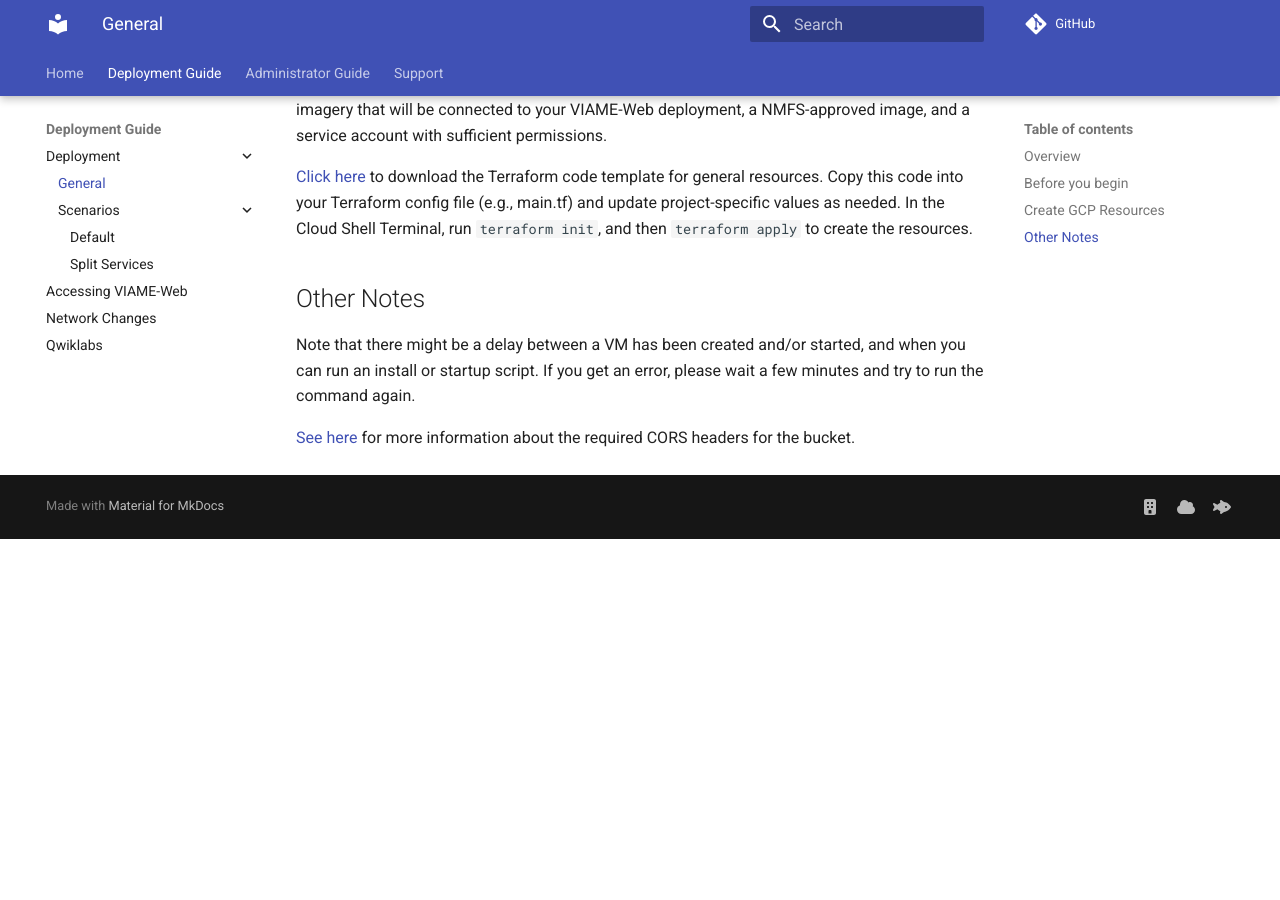
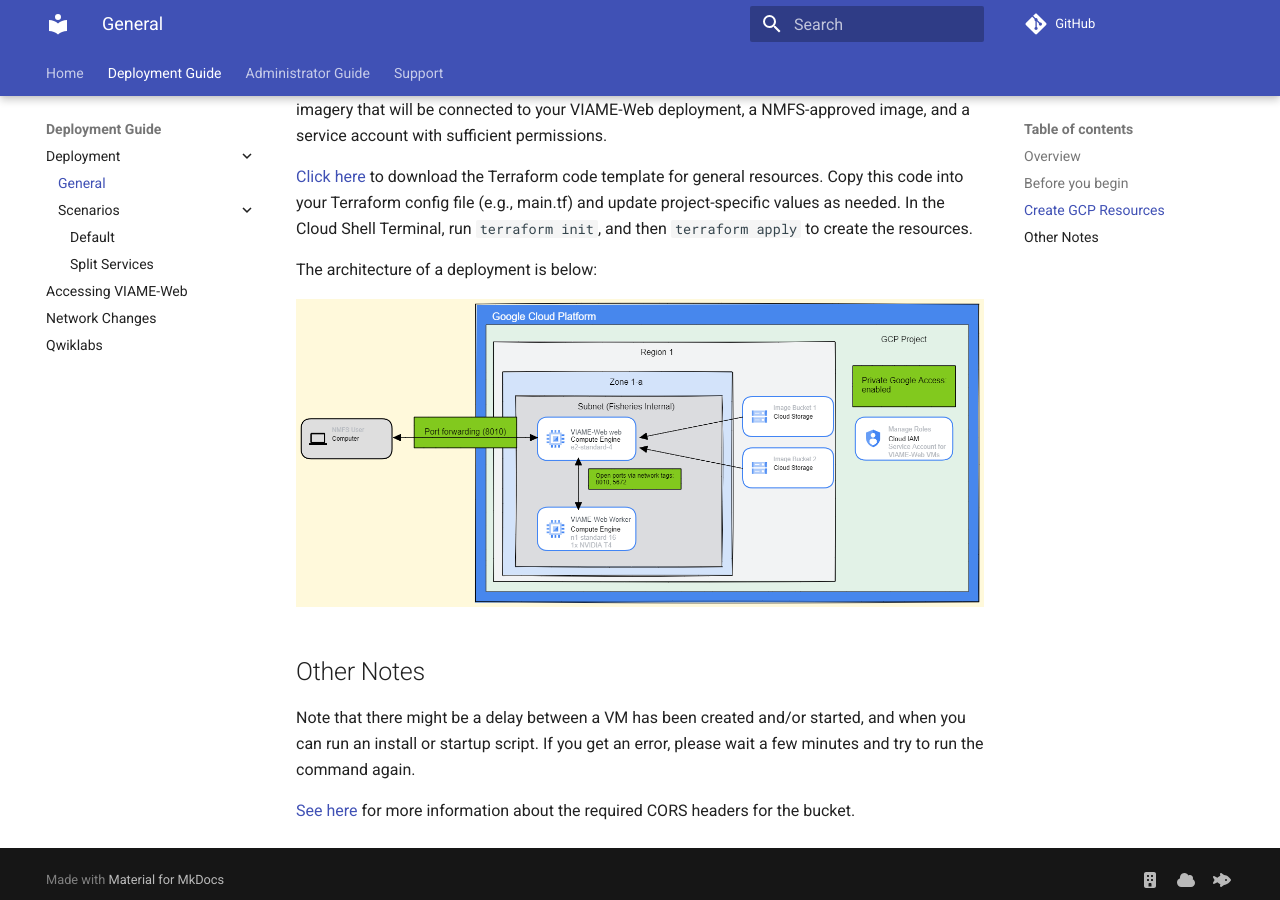
Before and after one commit to SWFSC/viame-web-noaa-gcp, an MkDocs documentation site: the page built from docs/deployment-general.md, in a window 1280 px wide and 900 px high, scrolled down 904 px. Built offline with MkDocs 1.6.1 and Material for MkDocs 9.7.7, drawn with Linux system fonts in a browser that asks for light colours; comment, search, counter and statistics services are not loaded; before the commit the page ends 1443 px from its top, so only the background shows below that.

Commit message:
add architecture diagram

```diff
--- a/docs/deployment-general.md
+++ b/docs/deployment-general.md
@@ -25,6 +25,10 @@
 
 [Click here](https://drive.google.com/u/0/uc?id=16vJPK8ikKm5QlPcrcWciJhXOGvGN6jTa&export=download) to download the Terraform code template for general resources. Copy this code into your Terraform config file (e.g., main.tf) and update project-specific values as needed. In the Cloud Shell Terminal, run `terraform init`, and then `terraform apply` to create the resources.
 
+The architecture of a deployment is below:
+
+![Home](images/GCP-architecture-png.png)
+
 ## Other Notes
 
 Note that there might be a delay between a VM has been created and/or started, and when you can run an install or startup script. If you get an error, please wait a few minutes and try to run the command again.
```
Also changed, not shown: docs/images/GCP-architecture-png.png (added), 1 other file.
